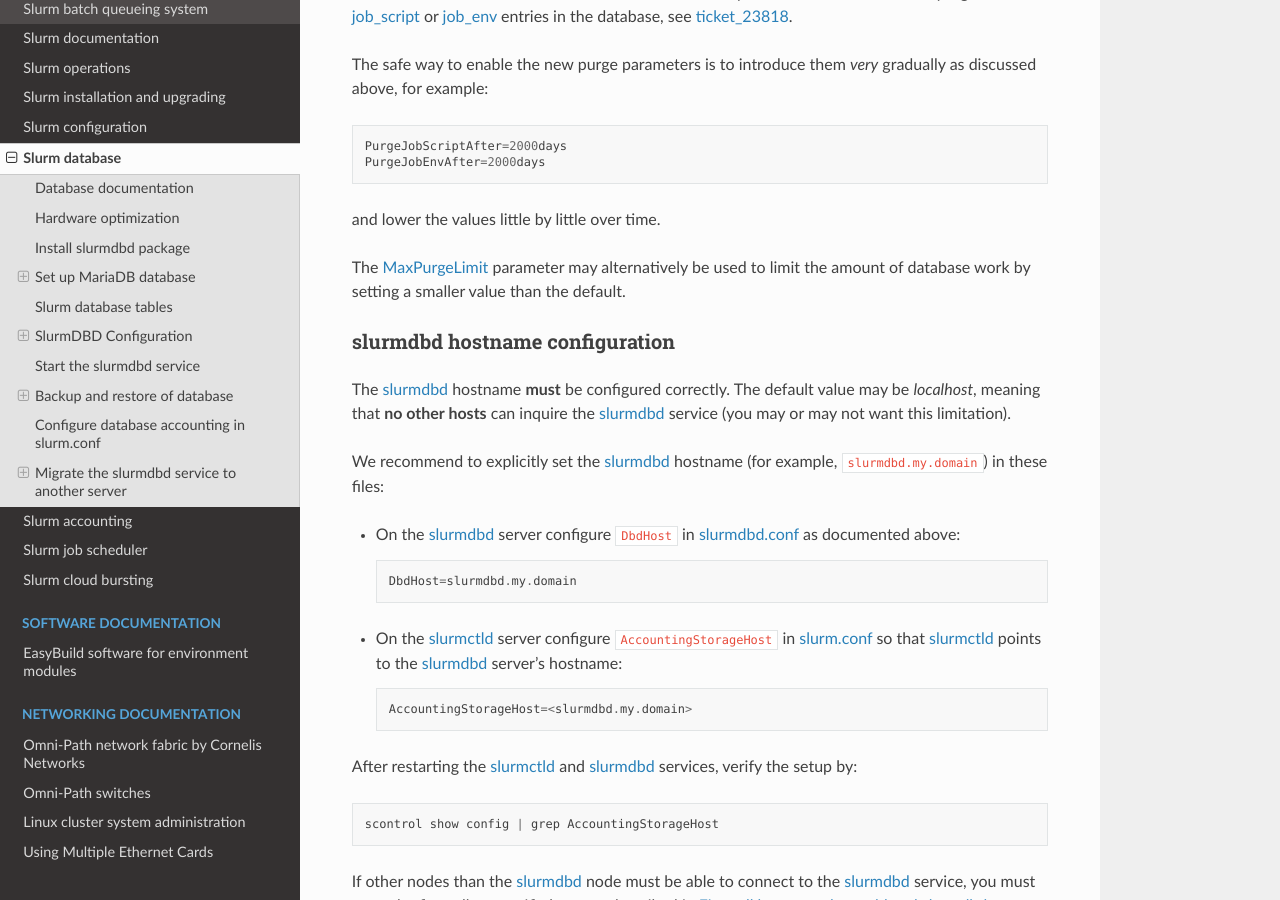
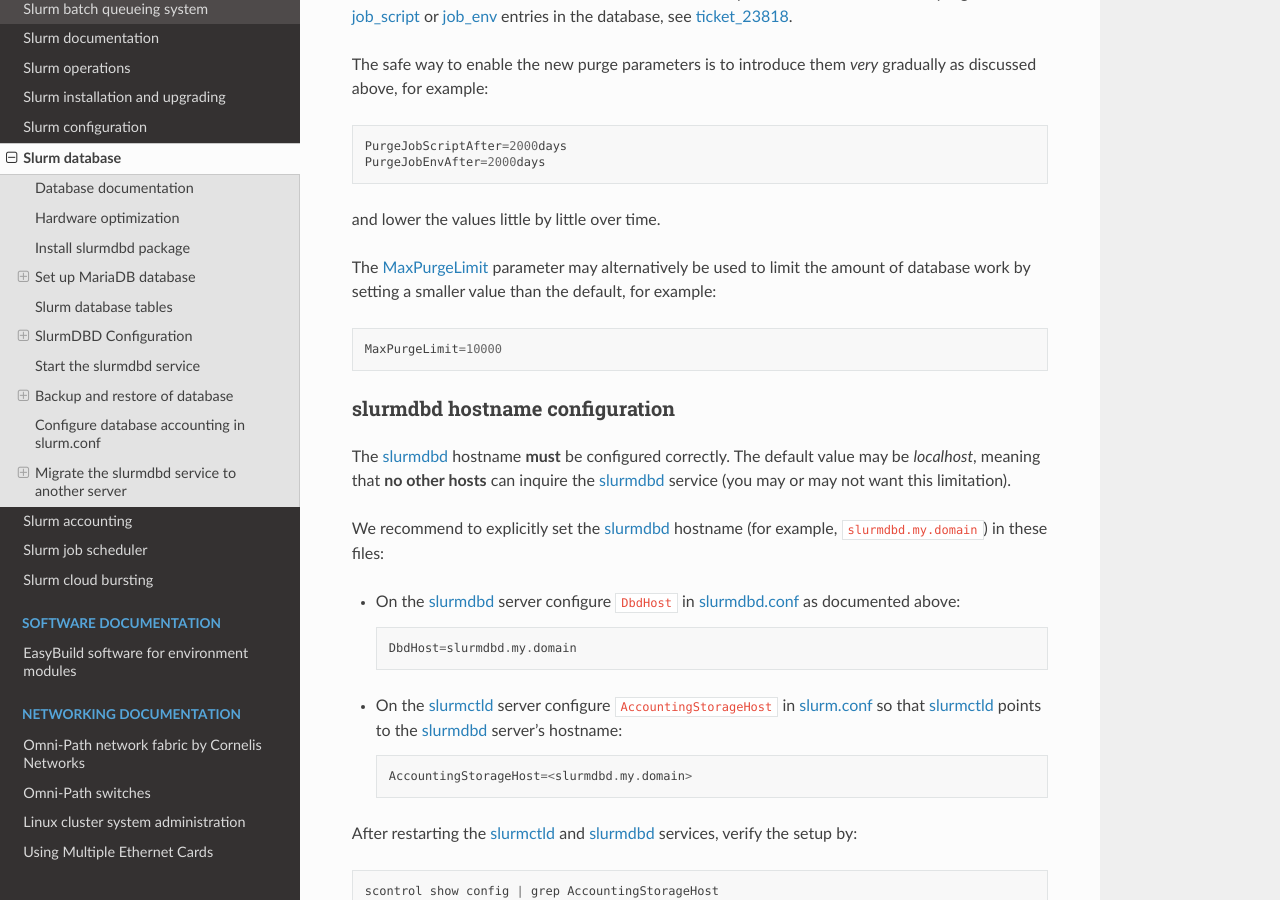
Before and after one commit to OleHolmNielsen/Niflheim_system, a Sphinx documentation site: the page built from docs/Slurm_database.rst, in a window 1280 px wide and 900 px high, scrolled down 9235 px. Built offline with Sphinx 7.4.7 and the Read the Docs theme 3.1.0, drawn with Linux system fonts in a browser that asks for light colours.

Commit message:
MaxPurgeLimit example

```diff
--- a/docs/Slurm_database.rst
+++ b/docs/Slurm_database.rst
@@ -411,7 +411,10 @@
 
 and lower the values little by little over time.
 
-The MaxPurgeLimit_ parameter may alternatively be used to limit the amount of database work by setting a smaller value than the default.
+The MaxPurgeLimit_ parameter may alternatively be used to limit the amount of database work
+by setting a smaller value than the default, for example::
+
+  MaxPurgeLimit=10000
 
 .. _job_script: https://slurm.schedmd.com/slurm.conf.html#OPT_job_script
 .. _job_env: https://slurm.schedmd.com/slurm.conf.html#OPT_job_env
```
